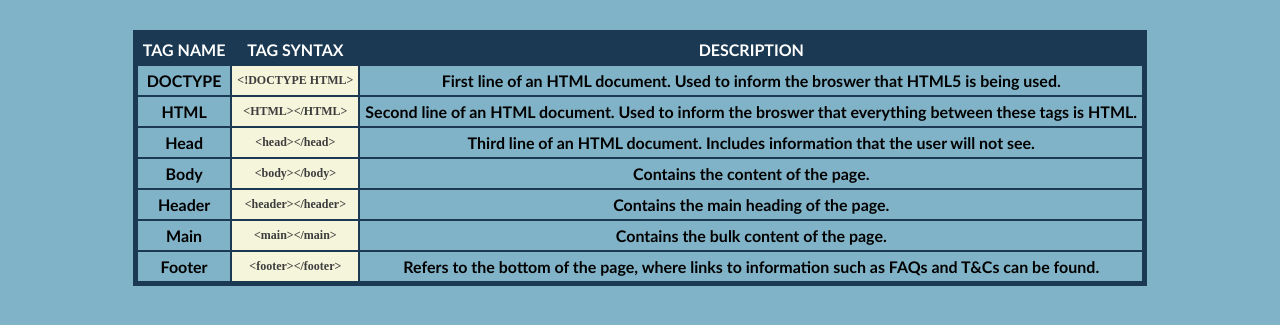
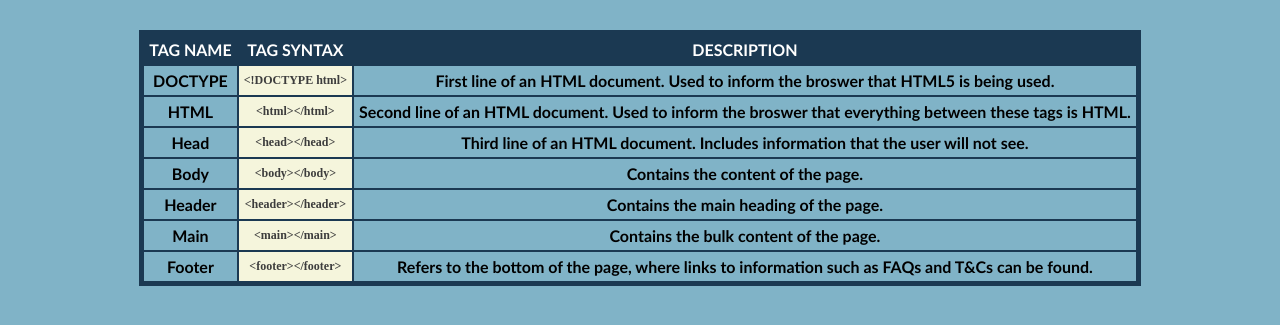
Before and after one commit to tash-ndc/html-cheatsheet, a plain HTML site: page index.html in a window 1280 px wide. Shown: the part 97-422 px from the top of the page. Drawn offline with Linux system fonts and the light colour scheme.

Commit message:
typo fix

```diff
--- a/index.html
+++ b/index.html
@@ -20,12 +20,12 @@
         <tbody>
         <tr>
            <td>DOCTYPE</td>
-           <td class="syntax">&lt;!DOCTYPE HTML&gt;</td>
+           <td class="syntax">&lt;!DOCTYPE html&gt;</td>
            <td>First line of an HTML document. Used to inform the broswer that HTML5 is being used.</td>
         </tr>
         <tr>
             <td>HTML</td>
-            <td class="syntax">&lt;HTML&gt;&lt;/HTML&gt;</td>
+            <td class="syntax">&lt;html&gt;&lt;/html&gt;</td>
             <td>Second line of an HTML document. Used to inform the broswer that everything between these tags is HTML.</td>
          </tr>
          <tr>
```
